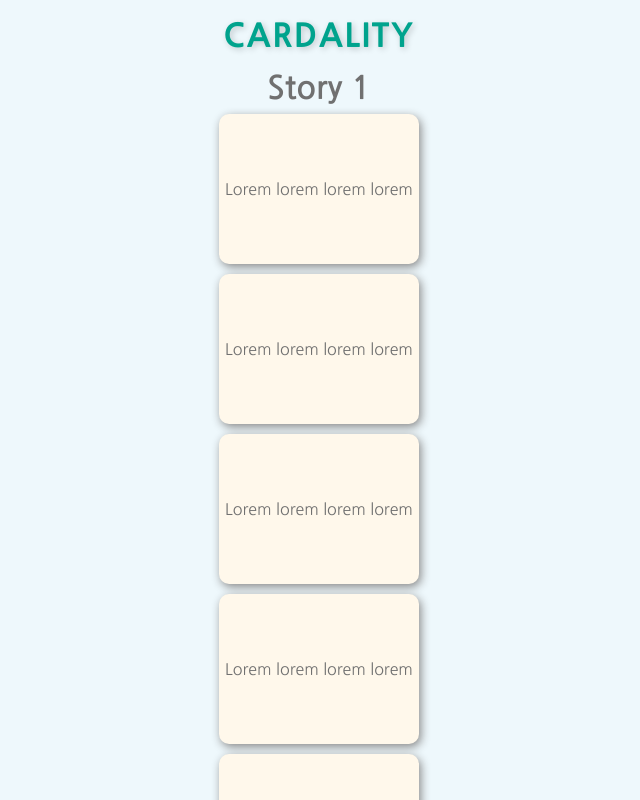
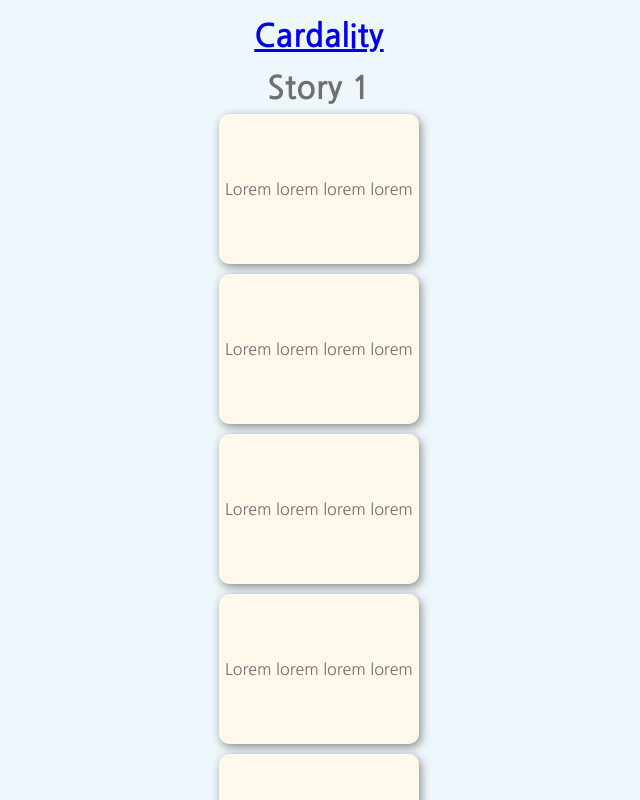
Before and after one commit to HJassar/cardality, a React (Create React App) app in the folder client/: page /story in a window 1280 px wide. Shown: the top 800 px of the page, without its empty margins (321-961 px from the left). Built offline with nearby package versions, Linux system fonts and the light colour scheme; no server answers.

Commit message:
changed the link

```diff
--- a/client/src/components/Header/Header.js
+++ b/client/src/components/Header/Header.js
@@ -1,10 +1,11 @@
 import React from 'react';
+import { Link } from 'react-router-dom';
 import './Header.scss';
 
 
 const Header = () => (
     <header className="Header">
-        <h1 className='Header_logo'>Cardality</h1>
+        <h1> <Link to="/">Cardality</Link></h1>
     </header>
 );
 
```
